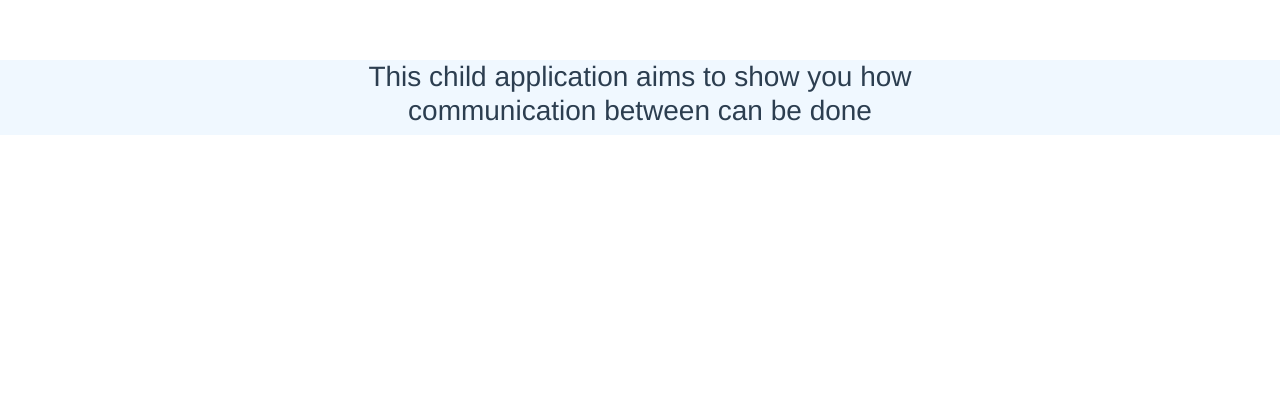
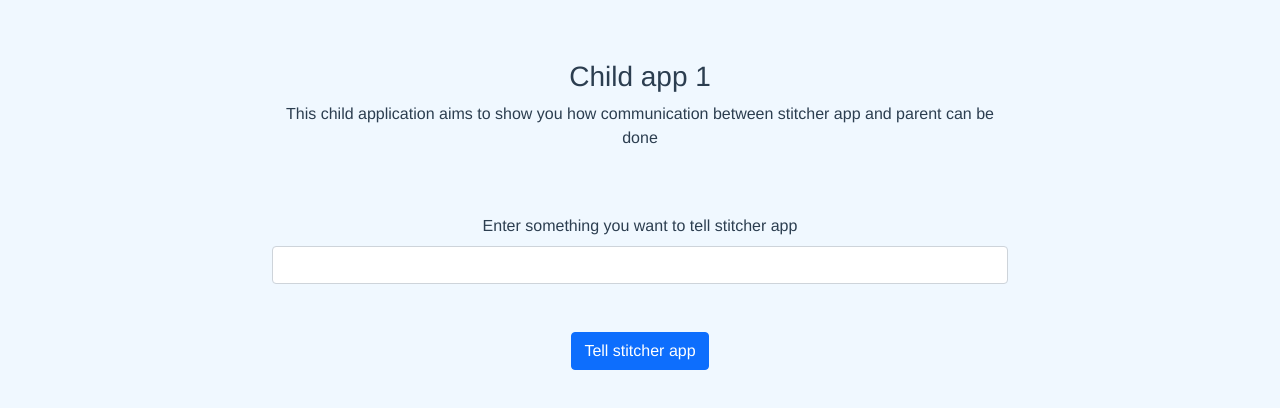
Before and after one commit to binh710/child-app-1, a Vue app: page / in a window 1280 px wide. Shown: the top 408 px of the page. Built offline with nearby package versions, Linux system fonts and the light colour scheme.

Commit message:
add tell stitcher app method

```diff
--- a/src/App.vue
+++ b/src/App.vue
@@ -2,7 +2,22 @@
   <div class="container">
     <div class="row justify-content-center align-item-center text-center">
       <div class="col-12 col-md-10 col-lg-8">
-        <h3>This child application aims to show you how communication between can be done</h3>
+        <h3>Child app 1</h3>
+        <p>This child application aims to show you how communication between stitcher app and parent can be done</p>
+        <br/>
+        <br/>
+
+        <div class="form-group">
+          <label for="messageToParent">Enter something you want to tell stitcher app</label>
+          <input type="text" class="form-control centered-text" id="messageToParent" v-model="message">
+        </div>
+
+        <br/>
+        <br/>
+
+        <button class="btn btn-primary bold-text" @click="tellStitcherApp()">
+          Tell stitcher app
+        </button>
       </div>
     </div>
   </div>
@@ -10,8 +25,27 @@
 </template>
 
 <script>
+import { updateParentApp } from '@/helpers/updateParentRoute'
+
 export default {
   name: 'App',
+  data() {
+    return {
+      message: ''
+    }
+  },
+  methods: {
+    tellStitcherApp() {
+      // create the message to inform stitcher app
+      const msg = {
+        action: 'alert',
+        info: this.message
+      }
+
+      // call global helper method to update stitcher app about the route change
+      updateParentApp(msg)
+    }
+  }
 }
 </script>
 
@@ -25,8 +59,14 @@ body {
   -moz-osx-font-smoothing: grayscale;
   text-align: center;
   color: #2c3e50;
-  margin-top: 60px;
+  padding-top: 60px;
   background-color: aliceblue;
-
+  height: 100vh;
+}
+label {
+  margin-bottom: 8px;
+}
+.centered-text {
+  text-align: center;
 }
 </style>
--- /dev/null
+++ b/src/helpers/updateParentRoute.js
@@ -0,0 +1,12 @@
+function updateParentApp(msg) {
+  const stitcherAppDomain = process.env.VUE_APP_STITCHER_DOMAIN // get stitcher app URL
+
+  try {
+    // postmessage to stitcher app
+    window.parent.postMessage(msg, stitcherAppDomain);
+  } catch(e) {
+    console.error('error posting message to stitcher app', e);
+  }
+}
+
+export { updateParentApp };
```
